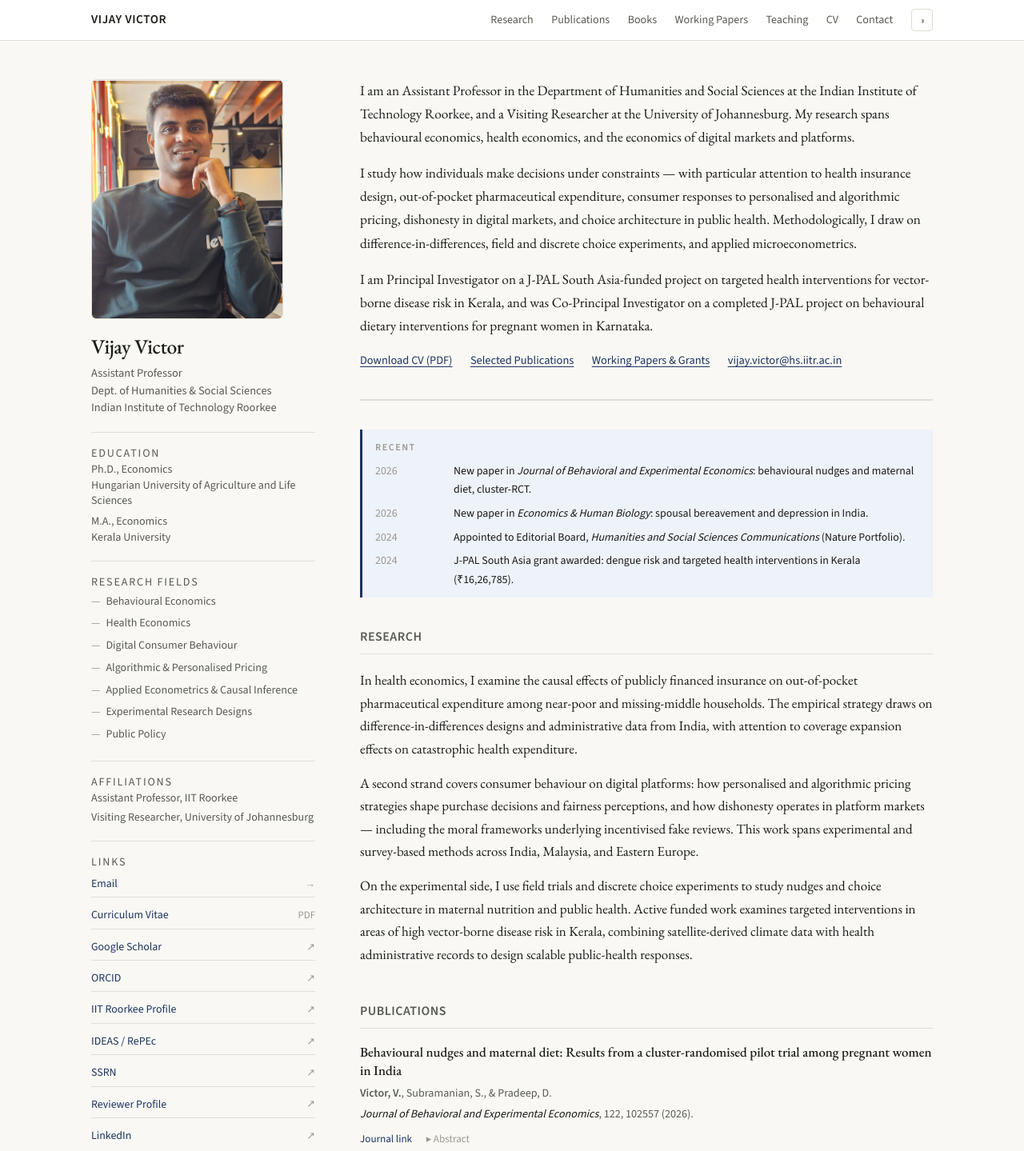
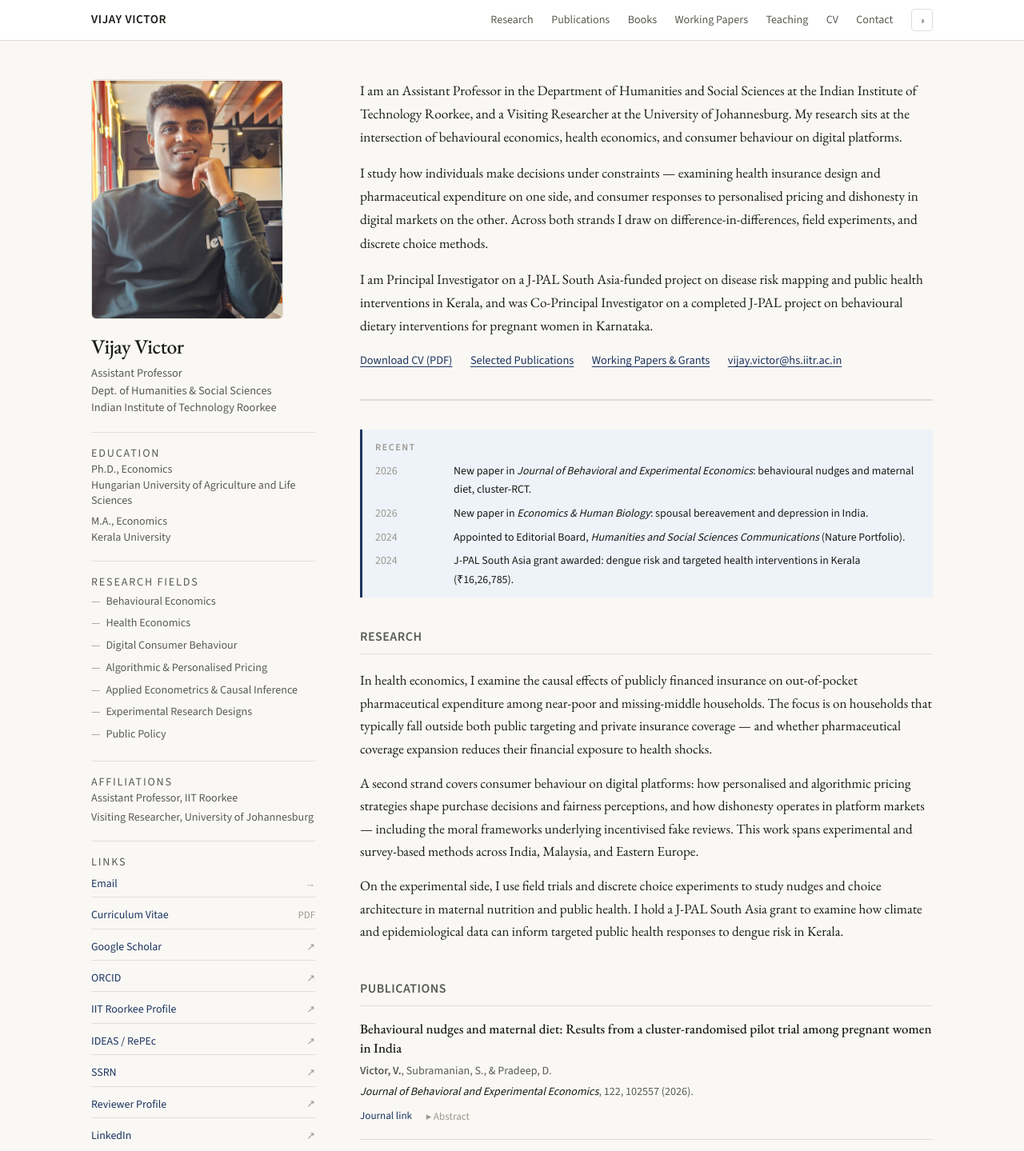
Before and after one commit to vjvictor/vjvictor.github.io, a plain HTML site: page index.html in a window 1280 px wide. Shown: the top 1439 px of the page at 80% size. Drawn offline with nearby package versions, Linux system fonts and the light colour scheme.

Commit message:
Update index.html

```diff
--- a/index.html
+++ b/index.html
@@ -572,21 +572,19 @@
       <p>
         I am an Assistant Professor in the Department of Humanities and Social Sciences at the Indian
         Institute of Technology Roorkee, and a Visiting Researcher at the University of Johannesburg.
-        My research spans behavioural economics, health economics, and the economics of digital
-        markets and platforms.
+        My research sits at the intersection of behavioural economics, health economics, and
+        consumer behaviour on digital platforms.
       </p>
       <p>
-        I study how individuals make decisions under constraints — with particular attention to
-        health insurance design, out-of-pocket pharmaceutical expenditure, consumer responses to
-        personalised and algorithmic pricing, dishonesty in digital markets, and choice architecture
-        in public health. Methodologically, I draw on difference-in-differences, field and discrete
-        choice experiments, and applied microeconometrics.
+        I study how individuals make decisions under constraints — examining health insurance design
+        and pharmaceutical expenditure on one side, and consumer responses to personalised pricing
+        and dishonesty in digital markets on the other. Across both strands I draw on
+        difference-in-differences, field experiments, and discrete choice methods.
       </p>
       <p>
-        I am Principal Investigator on a J-PAL South Asia-funded project on targeted health
-        interventions for vector-borne disease risk in Kerala, and was Co-Principal Investigator
-        on a completed J-PAL project on behavioural dietary interventions for pregnant women
-        in Karnataka.
+        I am Principal Investigator on a J-PAL South Asia-funded project on disease risk mapping
+        and public health interventions in Kerala, and was Co-Principal Investigator on a completed
+        J-PAL project on behavioural dietary interventions for pregnant women in Karnataka.
       </p>
       <div class="text-links">
         <a href="CV.pdf" target="_blank" rel="noopener">Download CV (PDF)</a>
@@ -613,9 +611,9 @@
       <p>
         In health economics, I examine the causal effects of publicly financed insurance on
         out-of-pocket pharmaceutical expenditure among near-poor and missing-middle households.
-        The empirical strategy draws on difference-in-differences designs and administrative
-        data from India, with attention to coverage expansion effects on catastrophic health
-        expenditure.
+        The focus is on households that typically fall outside both public targeting and private
+        insurance coverage — and whether pharmaceutical coverage expansion reduces their financial
+        exposure to health shocks.
       </p>
       <p>
         A second strand covers consumer behaviour on digital platforms: how personalised and
@@ -626,10 +624,9 @@
       </p>
       <p>
         On the experimental side, I use field trials and discrete choice experiments to study
-        nudges and choice architecture in maternal nutrition and public health. Active funded
-        work examines targeted interventions in areas of high vector-borne disease risk in
-        Kerala, combining satellite-derived climate data with health administrative records
-        to design scalable public-health responses.
+        nudges and choice architecture in maternal nutrition and public health. I hold a J-PAL
+        South Asia grant to examine how climate and epidemiological data can inform targeted
+        public health responses to dengue risk in Kerala.
       </p>
     </section>
 
```
